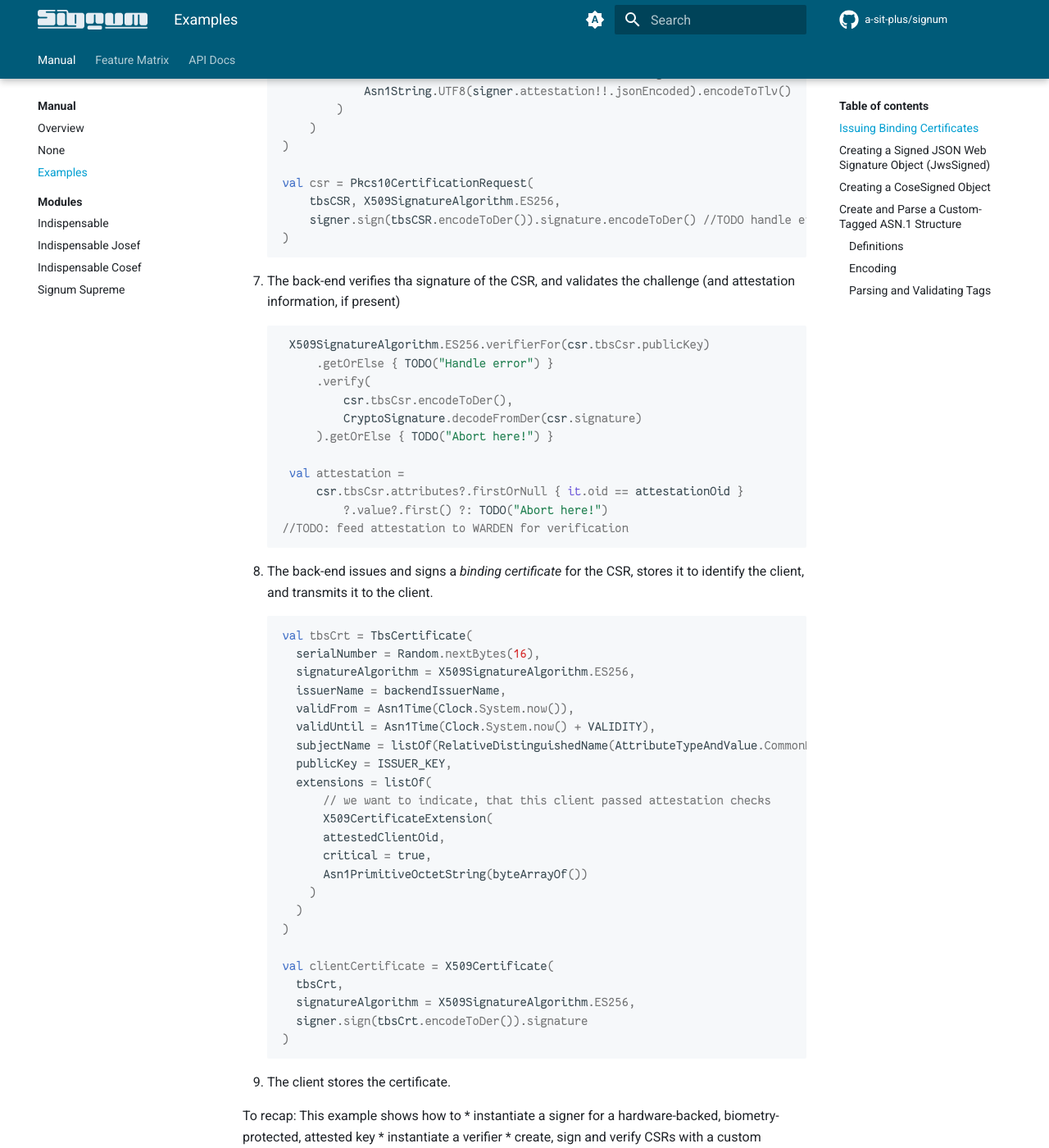
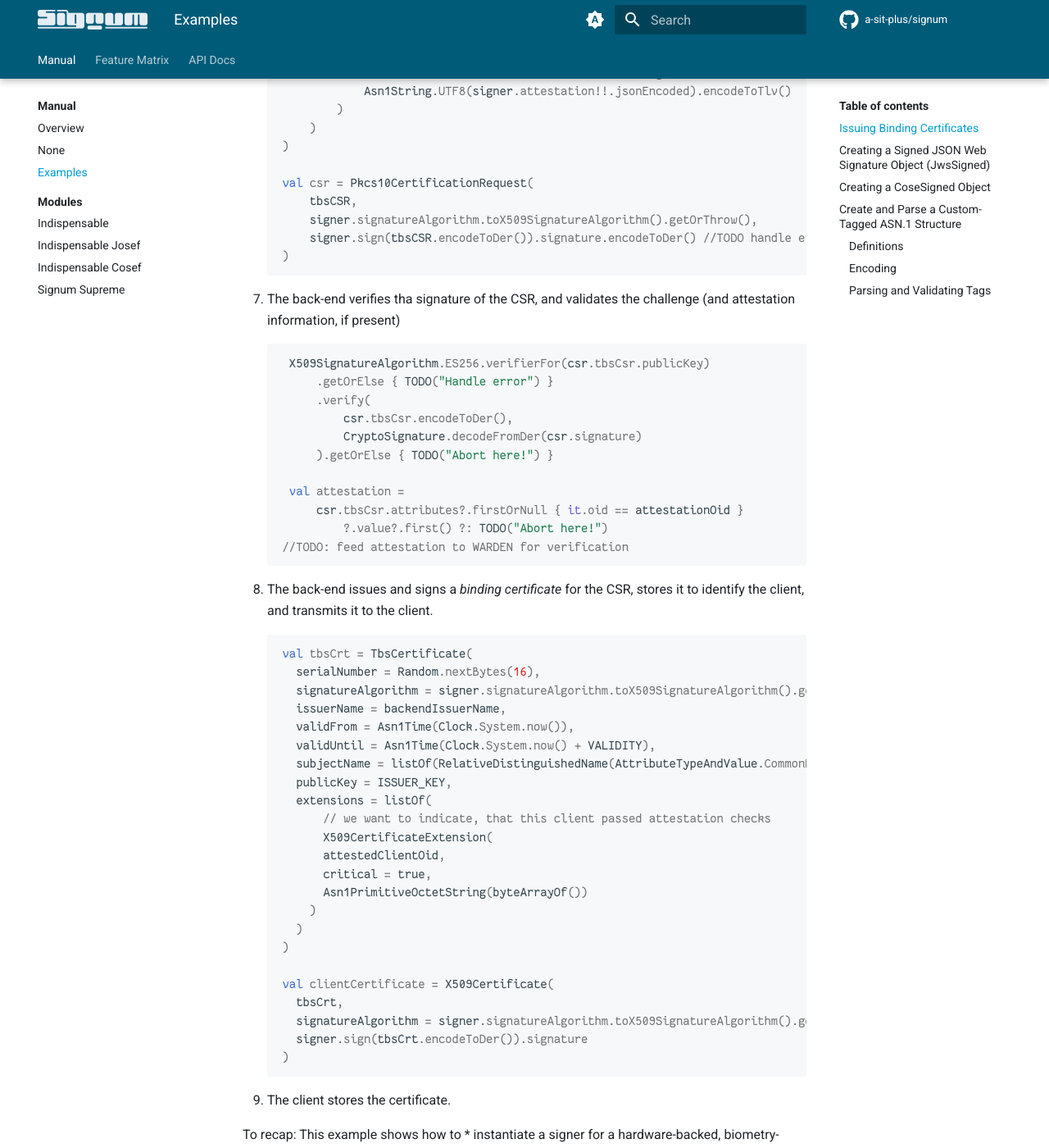
Before and after one commit to a-sit-plus/signum, an MkDocs documentation site: the page built from docs/docs/examples.md, in a window 1280 px wide and 1400 px high, scrolled down 1257 px. Shown: the whole window at 82% size. Built offline with MkDocs 1.6.1 and Material for MkDocs 9.7.7, drawn with Linux system fonts in a browser that asks for light colours; comment, search, counter and statistics services are not loaded.

Commit message:
remove hardcoded sigalg from examples

````diff
--- a/docs/docs/examples.md
+++ b/docs/docs/examples.md
@@ -47,7 +47,8 @@ This process works more or less as follows:
       )
 
       val csr = Pkcs10CertificationRequest(
-          tbsCSR, X509SignatureAlgorithm.ES256,
+          tbsCSR,
+          signer.signatureAlgorithm.toX509SignatureAlgorithm().getOrThrow(),
           signer.sign(tbsCSR.encodeToDer()).signature.encodeToDer() //TODO handle error
       )
       ```
@@ -69,7 +70,7 @@ This process works more or less as follows:
        ```kotlin
        val tbsCrt = TbsCertificate(
          serialNumber = Random.nextBytes(16),
-         signatureAlgorithm = X509SignatureAlgorithm.ES256,
+         signatureAlgorithm = signer.signatureAlgorithm.toX509SignatureAlgorithm().getOrThrow(),
          issuerName = backendIssuerName,
          validFrom = Asn1Time(Clock.System.now()),
          validUntil = Asn1Time(Clock.System.now() + VALIDITY),
@@ -87,7 +88,7 @@ This process works more or less as follows:
 
        val clientCertificate = X509Certificate(
          tbsCrt,
-         signatureAlgorithm = X509SignatureAlgorithm.ES256,
+         signatureAlgorithm = signer.signatureAlgorithm.toX509SignatureAlgorithm().getOrThrow(),
          signer.sign(tbsCrt.encodeToDer()).signature
        )
        ```
````
